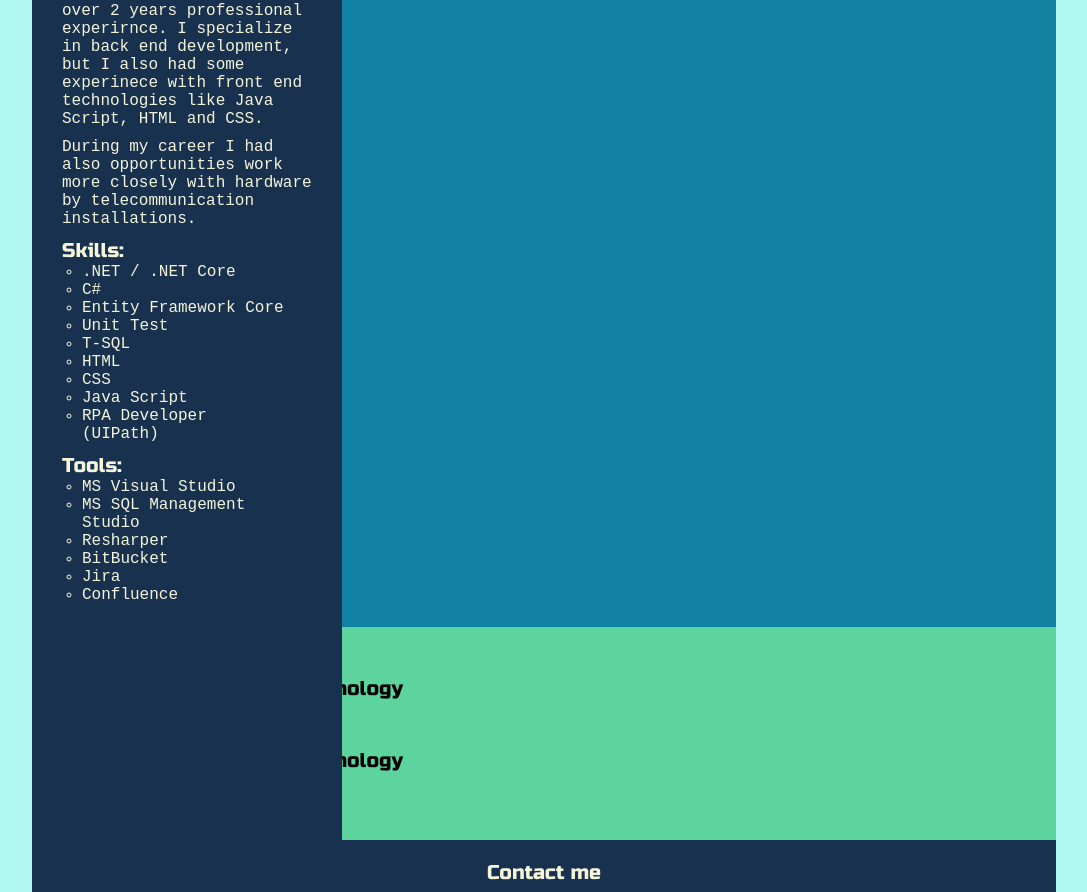
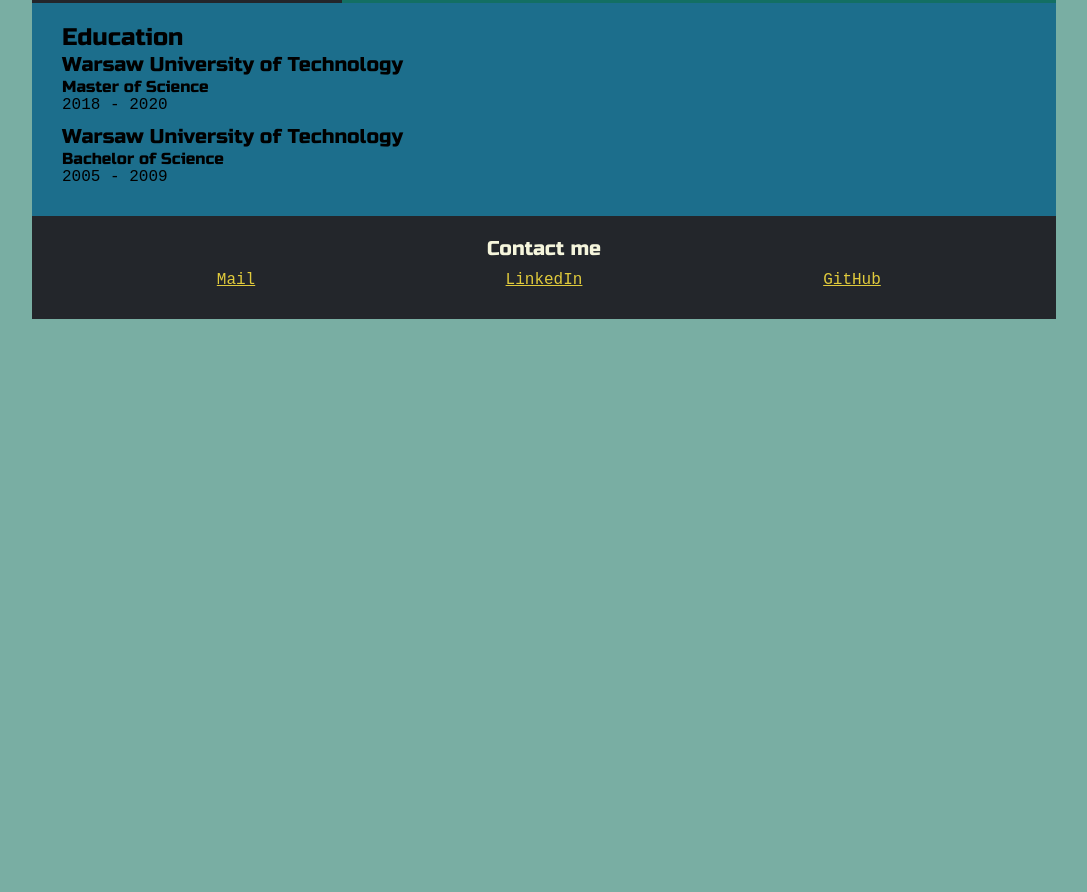
Before and after one commit to nufiko/MyPresentationWeb, a plain HTML site: page index.html in a window 1280 px wide. Shown: the part 767-1659 px from the top of the page, without its empty margins (96-1183 px from the left). After the commit the page ends 1086 px from the top, so only its background shows below. Drawn offline with Linux system fonts and the light colour scheme.

Commit message:
Fix layout, change colors

```diff
--- a/Styles/style.css
+++ b/Styles/style.css
@@ -1,11 +1,16 @@
-/*
-* COLORS
-* #B1F8F2 - light blue
-* #5DD39E - green
-* #18314F - dark blue
-* #1282A2 - blue
-* #F5EE9E - yellow
-*/
+
+:root {
+    --header-color: #23262B;
+    --experience-color: #136F63;
+    --background-color: #79AEA3;
+    --education-color: #1C6E8C;
+    --footer-color:  #23262B;
+    --links-color: #E0CA3C;
+    --header-text-color:  #F5F5DC;
+    --experience-text-color: rgba(221, 221, 210, 0.973);
+    --education-text-color: #000000;
+    --footer-text-color:  #F5F5DC;
+}
 
 .clearfix:after {
     content: ".";
@@ -16,7 +21,7 @@
 }
 
 body {
-    background-color: #B1F8F2;
+    background-color: var(--background-color);
     margin: 0 auto;
     width: 80%;
     font-family: 'Courier New', Courier, monospace;
@@ -54,7 +59,7 @@ h3 {
 }
 
 a {
-    color: #F5EE9E;
+    color: var(--links-color);
 }
 
 p {
@@ -72,7 +77,7 @@ ul {
     display: -webkit-flex;
     display: flex;
     flex-flow: row wrap;
-    justify-content: space-around;
+    align-content: flex-start;
 }
 
 .flex > section {
@@ -83,12 +88,28 @@ ul {
     flex: 1 0 100%;
 }
 
+/****** Main row *****/
+
+.mainRow {
+    display: flex;
+    flex-flow: row wrap;
+    align-items: stretch;
+}
+
+.mainRow > header {
+    flex: 0 0 310px;
+}
+
+.mainRow > section {
+    flex: 1 0 calc(100% - 310px);
+}
+
 /****** Summary ******/
 
 .summary {
-    background-color: #18314F;
+    background-color: var(--header-color);
     padding: 20px 30px;
-    color: #F5F5DC;
+    color: var(--header-text-color);
     box-sizing: border-box;
 }
 
@@ -113,7 +134,8 @@ ul {
 /****** Proffesional experience ********/
 
 .experience {
-    background-color: #1282A2;
+    background-color: var(--experience-color);
+    color: var(--experience-text-color);
     overflow: hidden;
     white-space: nowrap;
     padding: 20px 30px;
@@ -165,17 +187,22 @@ ul {
     margin: 10px 0;
 }
 
+.projects > section {
+    margin-right: 10px;
+}
+
 /******* Education ********/
 
 .education {
-    background-color: #5DD39E;
+    background-color: var(--education-color);
+    color: var(--education-text-color);
 }
 
 /******* Footer **********/
 
 footer {
-    background-color: #18314F;
-    color: #F5F5DC;
+    background-color: var(--footer-color);
+    color: var(--footer-text-color);
     text-align: center;
 }
 footer ul {
@@ -196,17 +223,8 @@ footer li {
     }
 }
 
-@media screen and (min-width: 900px) {
-    .summary {
-        width: 310px;
-        height: 100%;
-        display: inline-block;
-        position: relative;
-    }
-    .experience {
-        display: inline-block;
-        position: relative;
-        width: calc(100% - 310px);
-        height: 100%;
+@media screen and (max-width: 900px) {
+    .mainRow > header {
+        flex: 1 0 100%;
     }
 }
--- a/index.html
+++ b/index.html
@@ -11,7 +11,7 @@
 </head>
 
 <body>
-    <div>
+    <div class="mainRow">
     <header class="summary clearfix flex">
         <section>
             <img src="Images/PhotoSmall.png" alt="Profile photo">
--- a/scripts/experience.js
+++ b/scripts/experience.js
@@ -38,8 +38,6 @@ function setFirstRowHeight() {
     }
 }
 
-
-
 function getWidth() {
     sectionWidth = document.querySelector(".experience").getBoundingClientRect().width - 60;
 };
@@ -78,9 +76,9 @@ var rightArrow = document.querySelector("#right");
 window.onload = () => {
     getMaxHeight();
     getWidth();
-    setFirstRowHeight();
     removeStyling();
     distributeSections(expIdToShow);
+    setFirstRowHeight();
 };
 
 window.onresize = () => window.onload();
```
